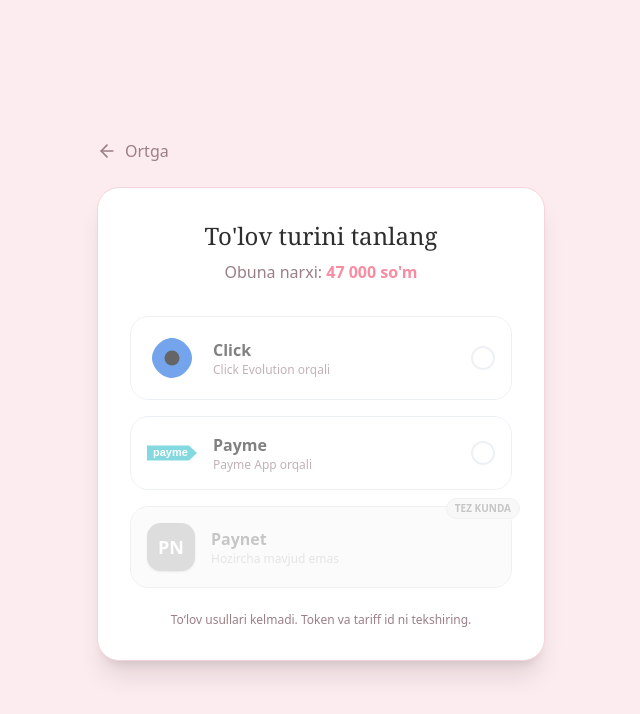
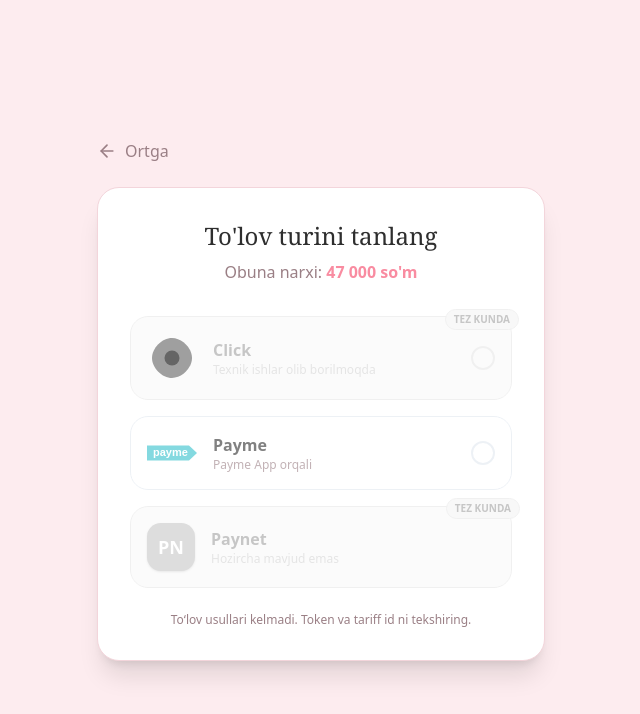
Before and after one commit to ismoilov110/xannaweb, a React (Vite) app: page /obuna-success in a window 1280 px wide. Shown: the top 714 px of the page, without its empty margins (319-959 px from the left). Built offline with nearby package versions, Linux system fonts and the light colour scheme; no server answers; sample sign-in values are in the browser's storage.

Commit message:
Click tizimi voqtincha yopib turish

```diff
--- a/src/Pages/Subscription/PaymentPage.tsx
+++ b/src/Pages/Subscription/PaymentPage.tsx
@@ -19,7 +19,7 @@
   const location = useLocation();
   const state = location.state as { tariffId?: number } | undefined;
   const tariffId = state?.tariffId ?? FALLBACK_TARIFF_ID;
-
+  const CLICK_ENABLED = false; // ❌ hozir o‘chiq
   const [loading, setLoading] = useState(true);
   const [methods, setMethods] = useState<PaymentMethod[]>([]);
   const [price, setPrice] = useState<string>("47 000 so'm");
@@ -127,25 +127,30 @@
 
         <div className="space-y-4">
           {/* Click */}
+          {!CLICK_ENABLED && (
             <button
-            disabled={loading || !click?.url}
-            onClick={() => openPayment(click?.url)}
-            className="w-full group relative flex items-center justify-between p-4 rounded-2xl border border-[#E2E8F0] hover:border-[#23A8F0] hover:bg-[#F0F9FF] transition-all duration-200 disabled:opacity-60 disabled:cursor-not-allowed"
+              disabled
+              onClick={(e) => e.preventDefault()}
+              className="w-full relative flex items-center justify-between p-4 rounded-2xl border border-[#E2E8F0] bg-gray-50 opacity-60 grayscale cursor-not-allowed"
             >
-            <div className="flex cursor-pointer items-center gap-4">
+              {/* TEZ KUNDA badge */}
+              <div className="absolute -top-2 -right-2 bg-[#F1F5F9] text-[#94A3B8] text-[10px] px-2 py-0.5 rounded-full border border-[#E2E8F0] font-bold z-10">
+                TEZ KUNDA
+              </div>
+
+              <div className="flex items-center gap-4">
                 <ClickLogo />
                 <div className="text-left">
-                <h3 className="font-bold text-[#2E2E2E]">Click</h3>
-                <p className="text-xs text-[#9A7F85]">Click Evolution orqali</p>
+                  <h3 className="font-bold text-[#94A3B8]">Click</h3>
+                  <p className="text-xs text-[#CBD5E1]">
+                    Texnik ishlar olib borilmoqda
+                  </p>
                 </div>
               </div>
-            <div className="w-6 h-6 rounded-full border-2 border-[#E2E8F0] group-hover:border-[#23A8F0] group-hover:bg-[#23A8F0] flex items-center justify-center">
-              <Check
-                size={14}
-                className="text-white opacity-0 group-hover:opacity-100 transition-opacity"
-              />
-            </div>
+
+              <div className="w-6 h-6 rounded-full border-2 border-[#E2E8F0]" />
             </button>
+          )}
 
           {/* Payme */}
           <button
```
Lines whose indentation alone changed are shown as unchanged.
